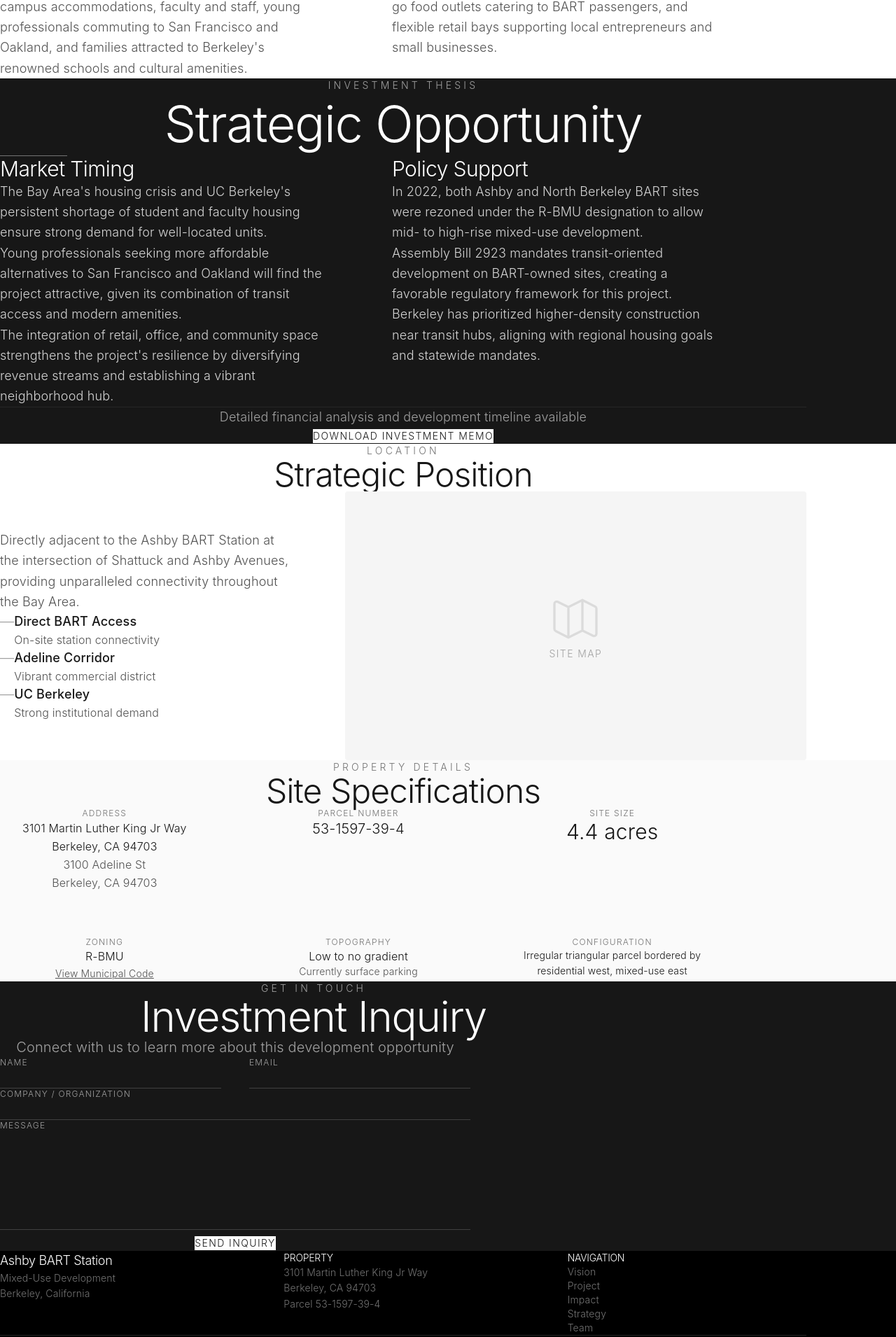
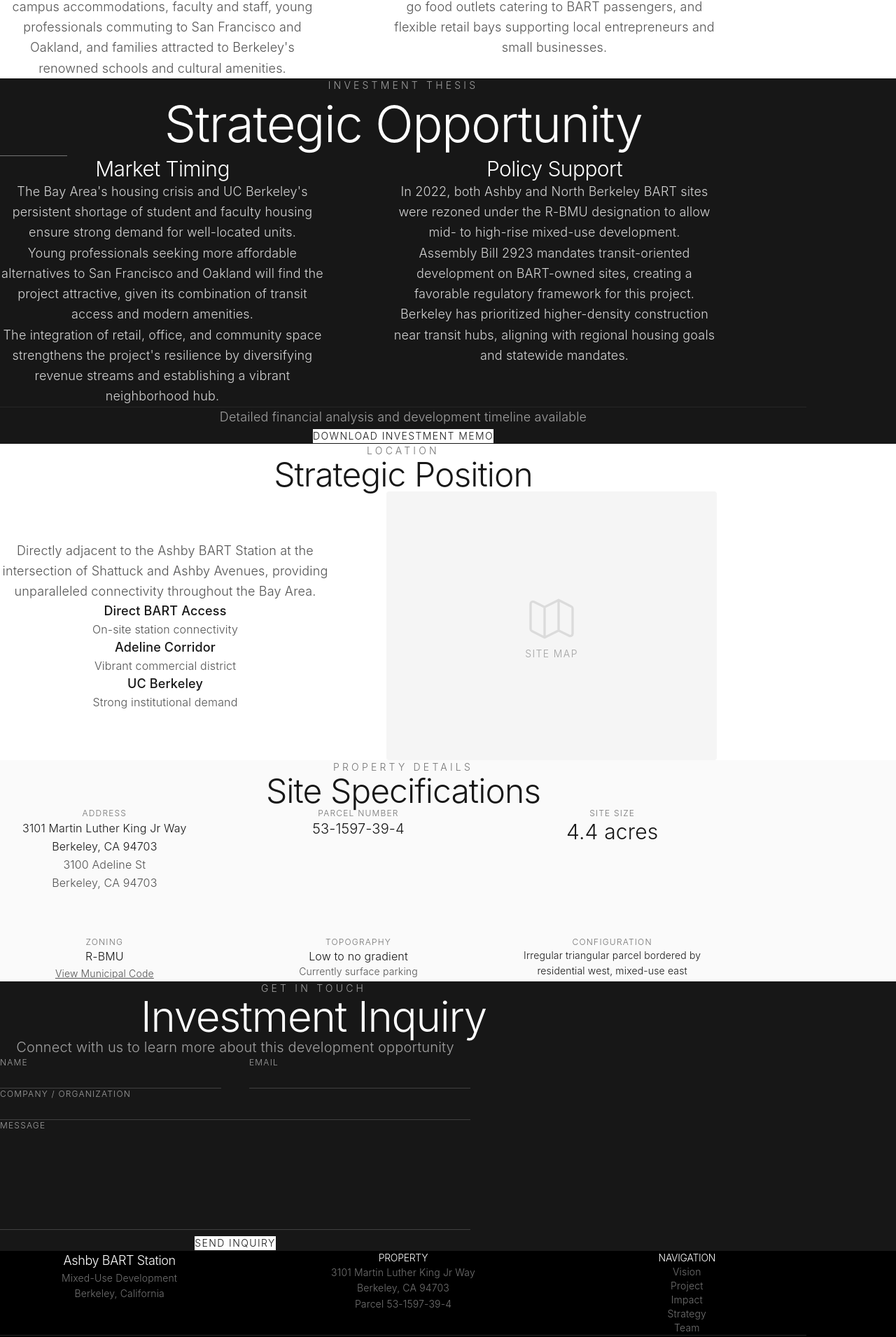
Before and after one commit to acwints/real, a Next.js app: page / in a window 1280 px wide. Shown: the part 2124-4034 px from the top of the page at 70% size. Built offline with nearby package versions, Linux system fonts and the light colour scheme.

Commit message:
Fix alignment - center-align all sections following UX best practices

```diff
--- a/app/page.tsx
+++ b/app/page.tsx
@@ -210,7 +210,7 @@
           </div>
 
           <div className="grid md:grid-cols-2 gap-24 max-w-5xl mx-auto">
-            <div className="text-center md:text-left">
+            <div className="text-center">
               <h3 className="text-3xl font-light text-neutral-900 mb-8 tracking-wide">Residential</h3>
               <div className="space-y-6 text-neutral-600 leading-relaxed text-lg">
                 <p>
@@ -224,7 +224,7 @@
               </div>
             </div>
 
-            <div className="text-center md:text-left">
+            <div className="text-center">
               <h3 className="text-3xl font-light text-neutral-900 mb-8 tracking-wide">Commercial</h3>
               <div className="space-y-6 text-neutral-600 leading-relaxed text-lg">
                 <p>
@@ -253,7 +253,7 @@
           </div>
 
           <div className="grid md:grid-cols-2 gap-24 max-w-5xl mx-auto mb-24">
-            <div className="text-center md:text-left">
+            <div className="text-center">
               <h3 className="text-3xl font-light mb-8 tracking-wide">Market Timing</h3>
               <div className="space-y-6 text-neutral-300 leading-relaxed text-lg">
                 <p>
@@ -271,7 +271,7 @@
               </div>
             </div>
 
-            <div className="text-center md:text-left">
+            <div className="text-center">
               <h3 className="text-3xl font-light mb-8 tracking-wide">Policy Support</h3>
               <div className="space-y-6 text-neutral-300 leading-relaxed text-lg">
                 <p>
@@ -308,38 +308,29 @@
             <h2 className="text-5xl font-light text-neutral-900">Strategic Position</h2>
           </div>
 
-          <div className="grid md:grid-cols-5 gap-20 items-center">
-            <div className="md:col-span-2 text-center md:text-left">
+          <div className="grid md:grid-cols-2 gap-20 items-center max-w-5xl mx-auto">
+            <div className="text-center">
               <p className="text-neutral-600 leading-relaxed mb-12 text-lg">
                 Directly adjacent to the Ashby BART Station at the intersection of Shattuck and Ashby Avenues,
                 providing unparalleled connectivity throughout the Bay Area.
               </p>
               <div className="space-y-6">
-                <div className="flex items-start justify-center md:justify-start">
-                  <div className="text-neutral-400 mr-4 mt-1 text-xl">—</div>
-                  <div className="text-left">
-                    <div className="font-medium text-neutral-900 text-lg">Direct BART Access</div>
-                    <div className="text-neutral-600">On-site station connectivity</div>
-                  </div>
+                <div>
+                  <div className="font-medium text-neutral-900 text-lg mb-2">Direct BART Access</div>
+                  <div className="text-neutral-600">On-site station connectivity</div>
                 </div>
-                <div className="flex items-start justify-center md:justify-start">
-                  <div className="text-neutral-400 mr-4 mt-1 text-xl">—</div>
-                  <div className="text-left">
-                    <div className="font-medium text-neutral-900 text-lg">Adeline Corridor</div>
-                    <div className="text-neutral-600">Vibrant commercial district</div>
-                  </div>
+                <div>
+                  <div className="font-medium text-neutral-900 text-lg mb-2">Adeline Corridor</div>
+                  <div className="text-neutral-600">Vibrant commercial district</div>
                 </div>
-                <div className="flex items-start justify-center md:justify-start">
-                  <div className="text-neutral-400 mr-4 mt-1 text-xl">—</div>
-                  <div className="text-left">
-                    <div className="font-medium text-neutral-900 text-lg">UC Berkeley</div>
-                    <div className="text-neutral-600">Strong institutional demand</div>
-                  </div>
+                <div>
+                  <div className="font-medium text-neutral-900 text-lg mb-2">UC Berkeley</div>
+                  <div className="text-neutral-600">Strong institutional demand</div>
                 </div>
               </div>
             </div>
 
-            <div className="md:col-span-3 bg-neutral-100 rounded-sm h-96 flex items-center justify-center">
+            <div className="bg-neutral-100 rounded-sm h-96 flex items-center justify-center">
               <div className="text-center text-neutral-400">
                 <svg className="w-20 h-20 mx-auto mb-6 opacity-30" fill="none" stroke="currentColor" viewBox="0 0 24 24">
                   <path strokeLinecap="round" strokeLinejoin="round" strokeWidth={1} d="M9 20l-5.447-2.724A1 1 0 013 16.382V5.618a1 1 0 011.447-.894L9 7m0 13l6-3m-6 3V7m6 10l4.553 2.276A1 1 0 0021 18.382V7.618a1 1 0 00-.553-.894L15 4m0 13V4m0 0L9 7" />
@@ -499,8 +490,8 @@
       {/* Footer */}
       <footer className="bg-black text-neutral-500 py-20">
         <div className="max-w-6xl mx-auto px-6">
-          <div className="grid md:grid-cols-3 gap-16 mb-16">
-            <div className="text-center md:text-left">
+          <div className="grid md:grid-cols-3 gap-16 mb-16 text-center">
+            <div>
               <h3 className="text-white text-lg font-medium mb-6 tracking-wide">Ashby BART Station</h3>
               <p className="text-sm leading-relaxed">
                 Mixed-Use Development<br />
@@ -508,7 +499,7 @@
               </p>
             </div>
 
-            <div className="text-center md:text-left">
+            <div>
               <h4 className="text-white text-sm uppercase tracking-widest mb-6">Property</h4>
               <p className="text-sm leading-relaxed">
                 3101 Martin Luther King Jr Way<br />
@@ -517,7 +508,7 @@
               </p>
             </div>
 
-            <div className="text-center md:text-left">
+            <div>
               <h4 className="text-white text-sm uppercase tracking-widest mb-6">Navigation</h4>
               <div className="space-y-3 text-sm">
                 <a href="#vision" className="block hover:text-white transition">Vision</a>
```
